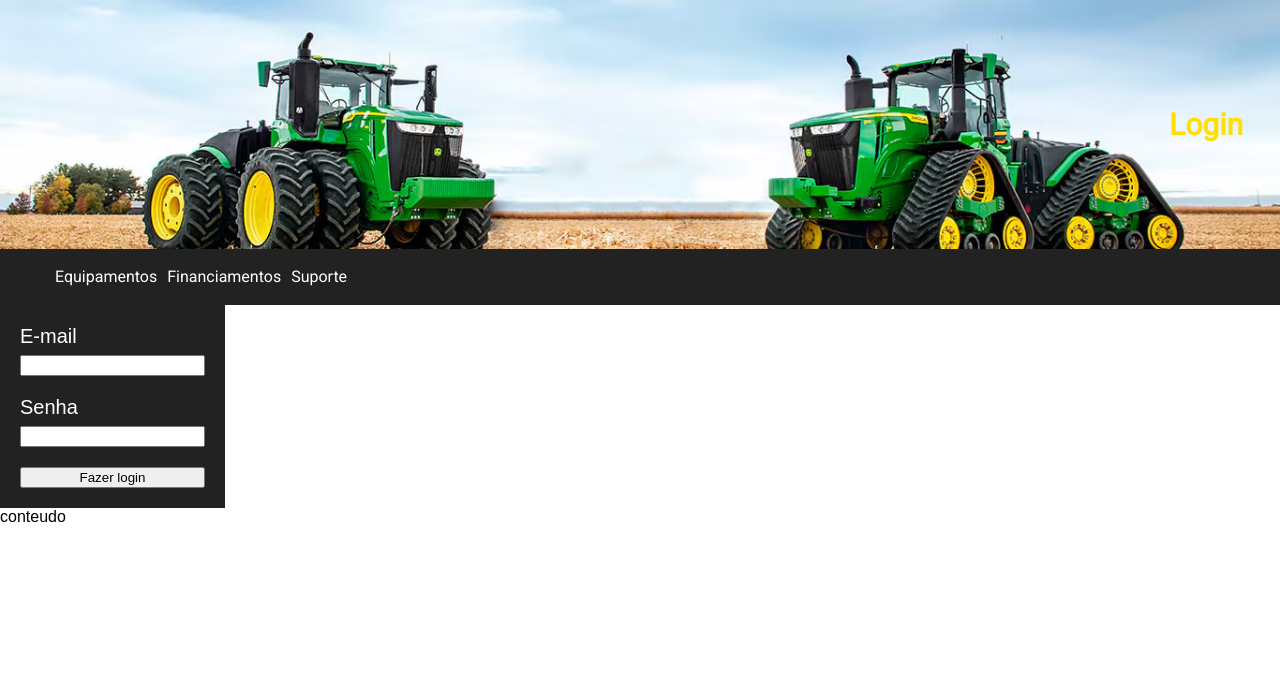
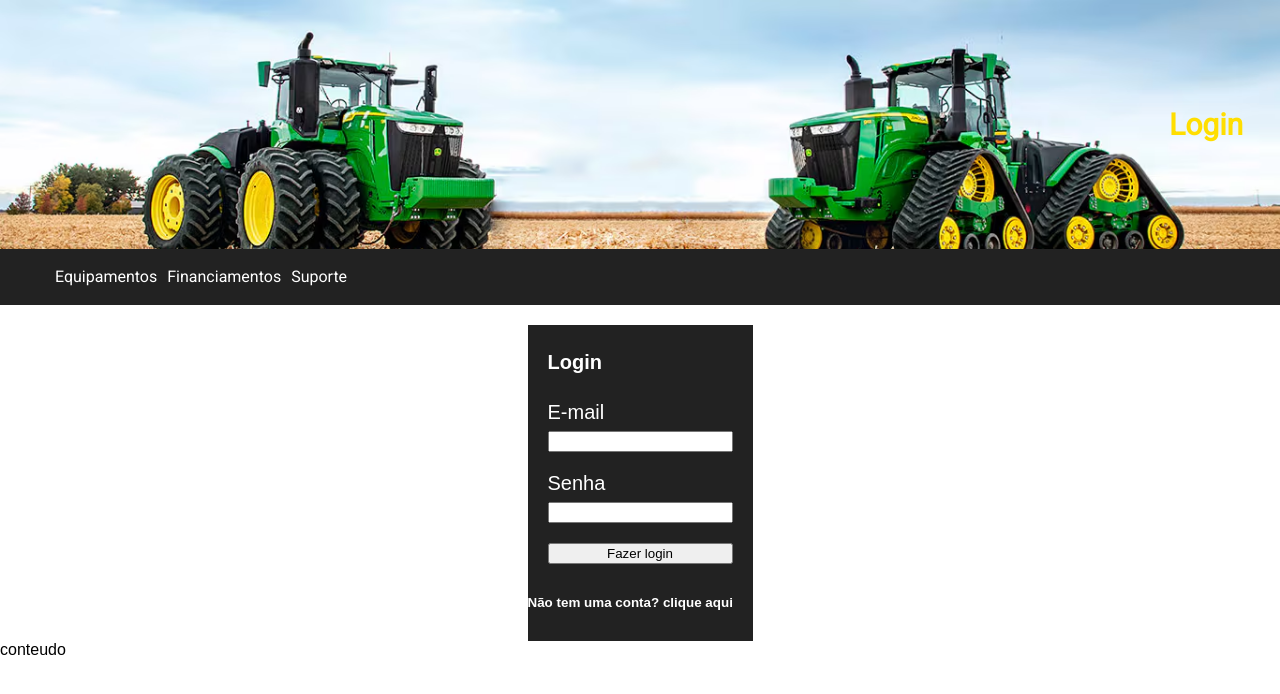
Before and after one commit to VitorBomfim-12/Prototipo_Site_Com_Flask, a Flask app: page / in a window 1280 px wide. Shown: the top 694 px of the page. Run offline with Flask 3, Linux system fonts and the light colour scheme.

Commit message:
Alterações no projeto

```diff
--- a/projeto/__init__.py
+++ b/projeto/__init__.py
@@ -6,7 +6,7 @@ from flask_bcrypt import Bcrypt
 
 app=Flask(__name__)
 
-app.secret_key ="teste1"
+app.secret_key ="teste__#sahlinse&#$@crdone"
 #criação do banco de dados
 app.config["SQLALCHEMY_DATABASE_URI"] = "sqlite:///chamados.db"
 
@@ -20,6 +20,7 @@ database = SQLAlchemy(app)
 #inicialização do bcrypt e do login manager no app(site)
 
 bcrypt = Bcrypt(app)
+
 login_manager =LoginManager(app)
 
 login_manager.login_view="homepage"
--- a/projeto/forms.py
+++ b/projeto/forms.py
@@ -30,7 +30,6 @@ class FormCriarConta(FlaskForm):
         usuario= Clientes.query.filter_by(email=email.data).first()
         if usuario: return ValidationError("Email já cadastrado, faça login")
 
-
     def validate_cpf(self,CPF):
         usuario=Clientes.query.filter_by(CPF=CPF.data).first()
         if usuario: return ValidationError("CPF já cadastrado, faça login")
--- a/projeto/models.py
+++ b/projeto/models.py
@@ -5,7 +5,6 @@ from flask_login import UserMixin
 @login_manager.user_loader
 def load_usuario(id_usuario):
     return Clientes.query.get(int(id_usuario))
-
 
 #usermixin permite que uma classe gerecie os perfis
 
--- a/projeto/static/style.css
+++ b/projeto/static/style.css
@@ -164,7 +164,8 @@ height: auto;
 }
 .input-table{
 display: flex;
-flex-direction: row;
+justify-content: center;
+margin-top: 20px;
 background-size: cover;       /* faz a imagem cobrir toda a tela */
 background-repeat: no-repeat; /* evita repetição */
 background-position: top center;  /* centraliza a imagem */
@@ -196,6 +197,4 @@ max-width: 50%;
 margin:10px auto;
 padding: 10px;
 text-decoration: none;
-
-
 }
--- a/projeto/templates/homepage.html
+++ b/projeto/templates/homepage.html
@@ -24,9 +24,13 @@
 
 <body>
     <div class = "input-table">
+
         <form method="POST" autocomplete="off">
         {{form.csrf_token}}
-
+         <div>
+       <div style="color: white; padding-left:20px ;">
+        <h4>Login</h4>
+       </div>
         <div class ="input-group">
         {{form.email.label()}}
         {{form.email()}}
@@ -39,6 +43,10 @@
 
         <div class="input-group">
         {{form.botao_confirmacao()}}
+        </div>
+        <div>
+        <h6></h6>
+        <a href="{{url_for('criarconta')}}" style="text-decoration: none; color: white;"> <h6>Não tem uma conta? clique aqui</h6></a>
         </div>
 
         </form>
```
Also changed, not shown: instance/chamados.db, projeto/routes.py (line endings or trailing spaces).
